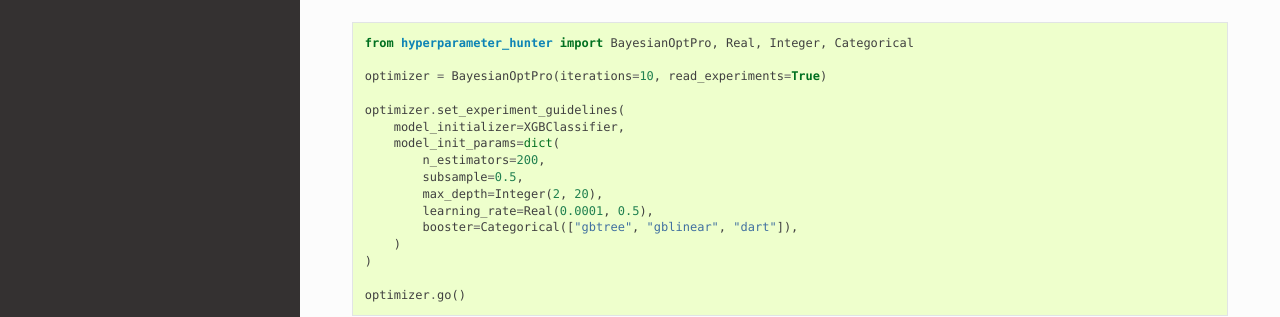
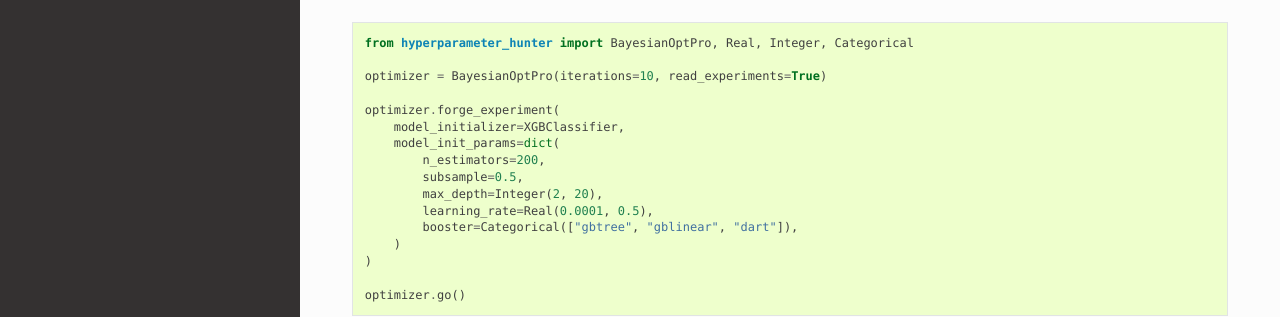
Before and after one commit to HunterMcGushion/hyperparameter_hunter, a Sphinx documentation site: the page built from docs/quick_start.rst, in a window 1280 px wide and 1372 px high. Shown: the part 795-1112 px from the top of the window. Built offline with Sphinx 7.4.7 and the Read the Docs theme 2.0.0, drawn with Linux system fonts in a browser that asks for light colours.

Commit message:
Reflect renaming `set_experiment_guidelines` to `forge_experiment`

```diff
--- a/docs/quick_start.rst
+++ b/docs/quick_start.rst
@@ -44,7 +44,7 @@
 
     optimizer = BayesianOptPro(iterations=10, read_experiments=True)
 
-    optimizer.set_experiment_guidelines(
+    optimizer.forge_experiment(
         model_initializer=XGBClassifier,
         model_init_params=dict(
             n_estimators=200,
```
